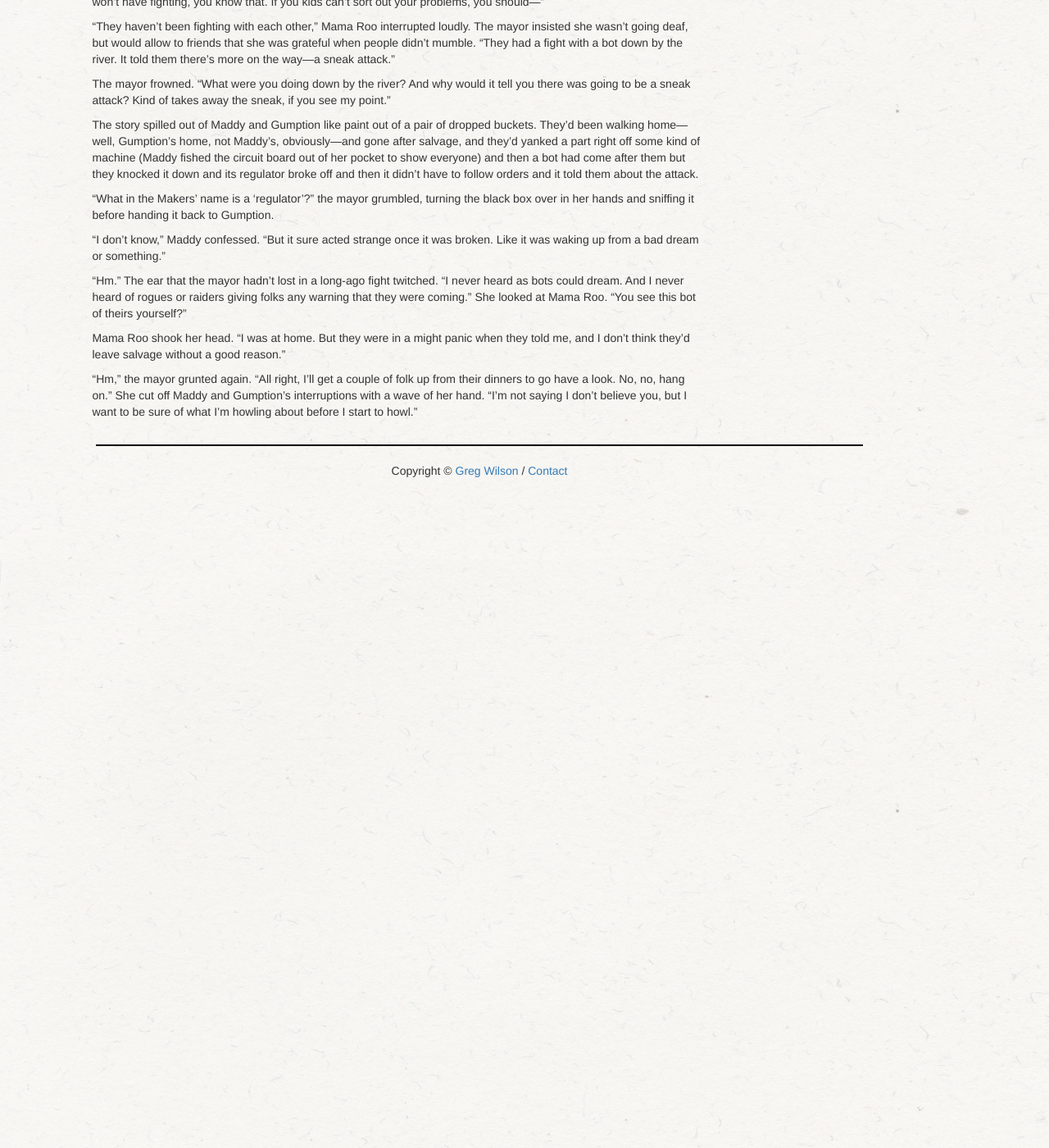
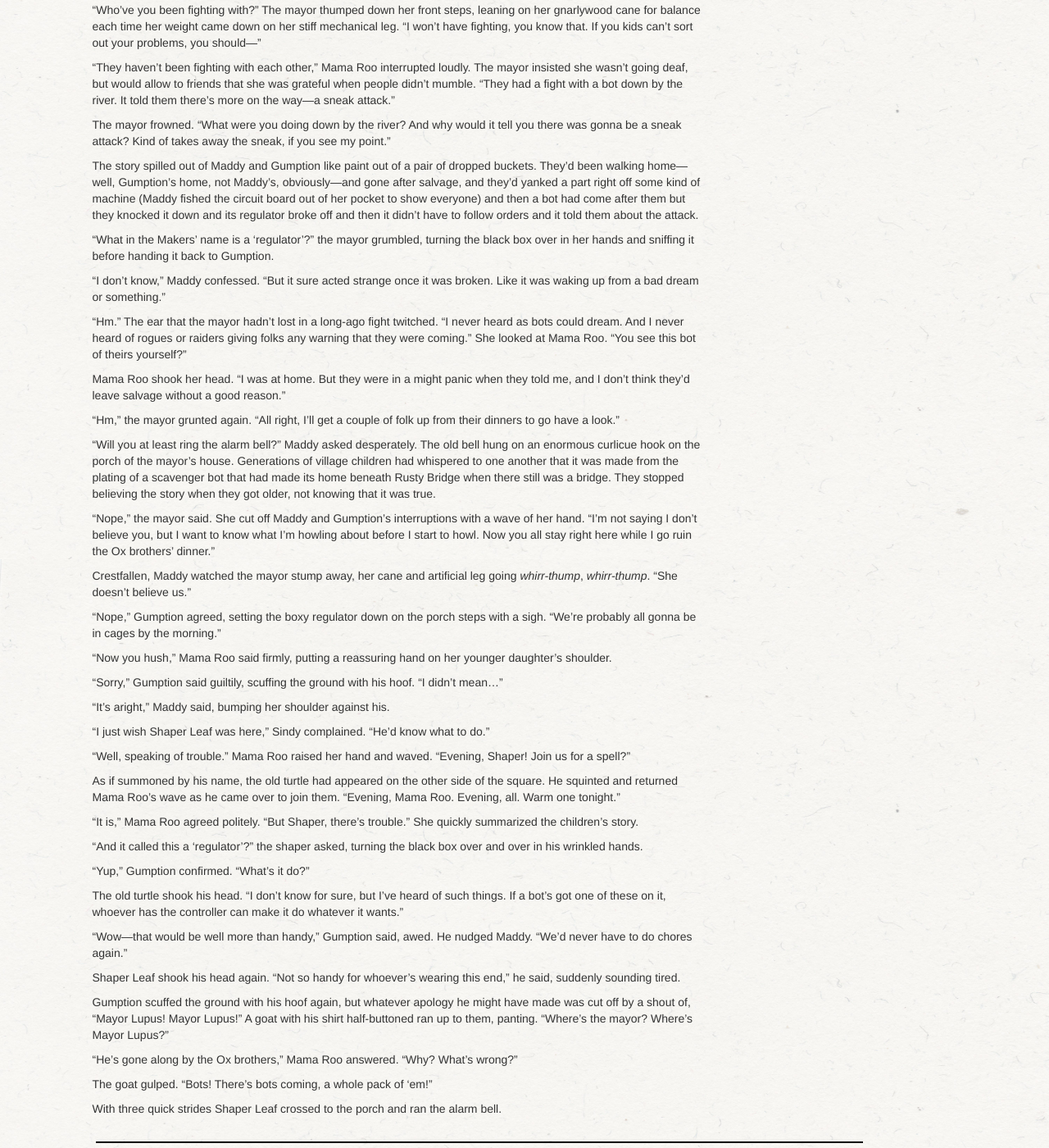
Before and after one commit to gvwilson/sensibleadventures, a Jekyll site: the page built from maddy-roo/maddy-roo.md, in a window 1280 px wide and 1400 px high, scrolled down 9558 px. Shown: the whole window at 82% size. Built offline with Jekyll 4.4.1, drawn with Linux system fonts in a browser that asks for light colours; nearby versions of some CDN libraries; library files that are not in the unit come from our copies; some of the changed text lies outside the part shown.

Commit message:
379 words

```diff
--- a/maddy-roo/maddy-roo.md
+++ b/maddy-roo/maddy-roo.md
@@ -111,7 +111,7 @@
 and I figured this would be the best place to look and---"
 
 "Stop!" Maddy snapped.
-"We're both going to be in trouble if mamma thinks I let you wander off.
+"We're both gonna be in trouble if mamma thinks I let you wander off.
 Let's just go home and hope she doesn't notice."
 
 The younger roo's ears drooped.
@@ -366,12 +366,12 @@
 Her family and Gumption's,
 she corrected guiltily in her head
 as she scrambled down the riverbank,
-loose gravel skittering away under her boots.
+loose gravel skittering away under her feet.
 
 The solar panels had gotten snagged in a knot of branches
 that were themselves caught in the weeds upstream from a sandbar.
 She and Gumption waded into the river,
-heedless of the cold water that filled their boots.
+heedless of the cold water that rose up almost to their knees.
 At first they tried to lift one of the panels,
 but everything was too tangled together.
 Pushing and shoving,
@@ -906,8 +906,11 @@
 Gumption asked,
 helping her up.
 
-Maddy shook him off.
-"I'm fine.
+Maddy glared at her sister.
+"What? I didn't do anything!" Sindy protested.
+
+Maddy shook off Gumption's hand.
+"It's aright, I'm fine.
 Let's go tell mama."
 
 Mama Roo was still in the kitchen,
@@ -922,7 +925,7 @@
 What was---
 Hold up, hold up.
 I said, hold up!"
-The two teenagers finally stopped.
+The two children finally stopped.
 Mama Roo looked from one to the other.
 "Start from the beginning," she said.
 "And no interrupting."
@@ -970,14 +973,15 @@
 
 "We had a fight with one down by the river,"
 Maddy explained as Gumption held up the regulator.
-"It said there's going to be a sneak attack---tonight!"
+"It said there's gonna be a sneak attack---tonight!"
 
 "Makers preserve us," the ox gasped,
 his eyes going wide.
 
 "Who've you been fighting with?"
 The mayor thumped down her front steps,
-leaning heavily on her gnarlywood cane.
+leaning on her gnarlywood cane for balance
+each time her weight came down on her stiff mechanical leg.
 "I won't have fighting, you know that.
 If you kids can't sort out your problems, you should---"
 
@@ -990,7 +994,7 @@
 
 The mayor frowned.
 "What were you doing down by the river?
-And why would it tell you there was going to be a sneak attack?
+And why would it tell you there was gonna be a sneak attack?
 Kind of takes away the sneak, if you see my point."
 
 The story spilled out of Maddy and Gumption
@@ -1026,8 +1030,100 @@
 and I don't think they'd leave salvage without a good reason."
 
 "Hm," the mayor grunted again.
-"All right, I'll get a couple of folk up from their dinners to go have a look.
-No, no, hang on."
+"All right, I'll get a couple of folk up from their dinners to go have a look."
+
+"Will you at least ring the alarm bell?"
+Maddy asked desperately.
+The old bell hung on an enormous curlicue hook on the porch of the mayor's house.
+Generations of village children had whispered to one another that
+it was made from the plating of a scavenger bot
+that had made its home beneath Rusty Bridge when there still was a bridge.
+They stopped believing the story when they got older,
+not knowing that it was true.
+
+"Nope," the mayor said.
 She cut off Maddy and Gumption's interruptions with a wave of her hand.
 "I'm not saying I don't believe you,
-but I want to be sure of what I'm howling about before I start to howl."
+but I want to know what I'm howling about before I start to howl.
+Now you all stay right here while I go ruin the Ox brothers' dinner."
+
+Crestfallen,
+Maddy watched the mayor stump away,
+her cane and artificial leg going *whirr-thump*, *whirr-thump*.
+"She doesn't believe us."
+
+"Nope," Gumption agreed,
+setting the boxy regulator down on the porch steps with a sigh.
+"We're probably all gonna be in cages by the morning."
+
+"Now you hush,"
+Mama Roo said firmly,
+putting a reassuring hand on her younger daughter's shoulder.
+
+"Sorry,"
+Gumption said guiltily, scuffing the ground with his hoof.
+"I didn't mean..."
+
+"It's aright," Maddy said,
+bumping her shoulder against his.
+
+"I just wish Shaper Leaf was here,"
+Sindy complained.
+"He'd know what to do."
+
+"Well, speaking of trouble."
+Mama Roo raised her hand and waved.
+"Evening, Shaper!
+Join us for a spell?"
+
+As if summoned by his name,
+the old turtle had appeared on the other side of the square.
+He squinted and returned Mama Roo's wave
+as he came over to join them.
+"Evening, Mama Roo.
+Evening, all.
+Warm one tonight."
+
+"It is," Mama Roo agreed politely.
+"But Shaper, there's trouble."
+She quickly summarized the children's story.
+
+"And it called this a 'regulator'?"
+the shaper asked,
+turning the black box over and over in his wrinkled hands.
+
+"Yup," Gumption confirmed.
+"What's it do?"
+
+The old turtle shook his head.
+"I don't know for sure,
+but I've heard of such things.
+If a bot's got one of these on it,
+whoever has the controller can make it do whatever it wants."
+
+"Wow---that would be well more than handy,"
+Gumption said, awed.
+He nudged Maddy.
+"We'd never have to do chores again."
+
+Shaper Leaf shook his head again.
+"Not so handy for whoever's wearing this end,"
+he said,
+suddenly sounding tired.
+
+Gumption scuffed the ground with his hoof again,
+but whatever apology he might have made was cut off by a shout of,
+"Mayor Lupus! Mayor Lupus!"
+A goat with his shirt half-buttoned ran up to them, panting.
+"Where's the mayor?
+Where's Mayor Lupus?"
+
+"He's gone along by the Ox brothers," Mama Roo answered.
+"Why? What's wrong?"
+
+The goat gulped.
+"Bots!
+There's bots coming,
+a whole pack of 'em!"
+
+With three quick strides Shaper Leaf crossed to the porch and ran the alarm bell.
```
Also changed, not shown: other parts of maddy-roo/maddy-roo.md (+3 -3 lines), maddy-roo/outline.md (+2 -2 lines).
